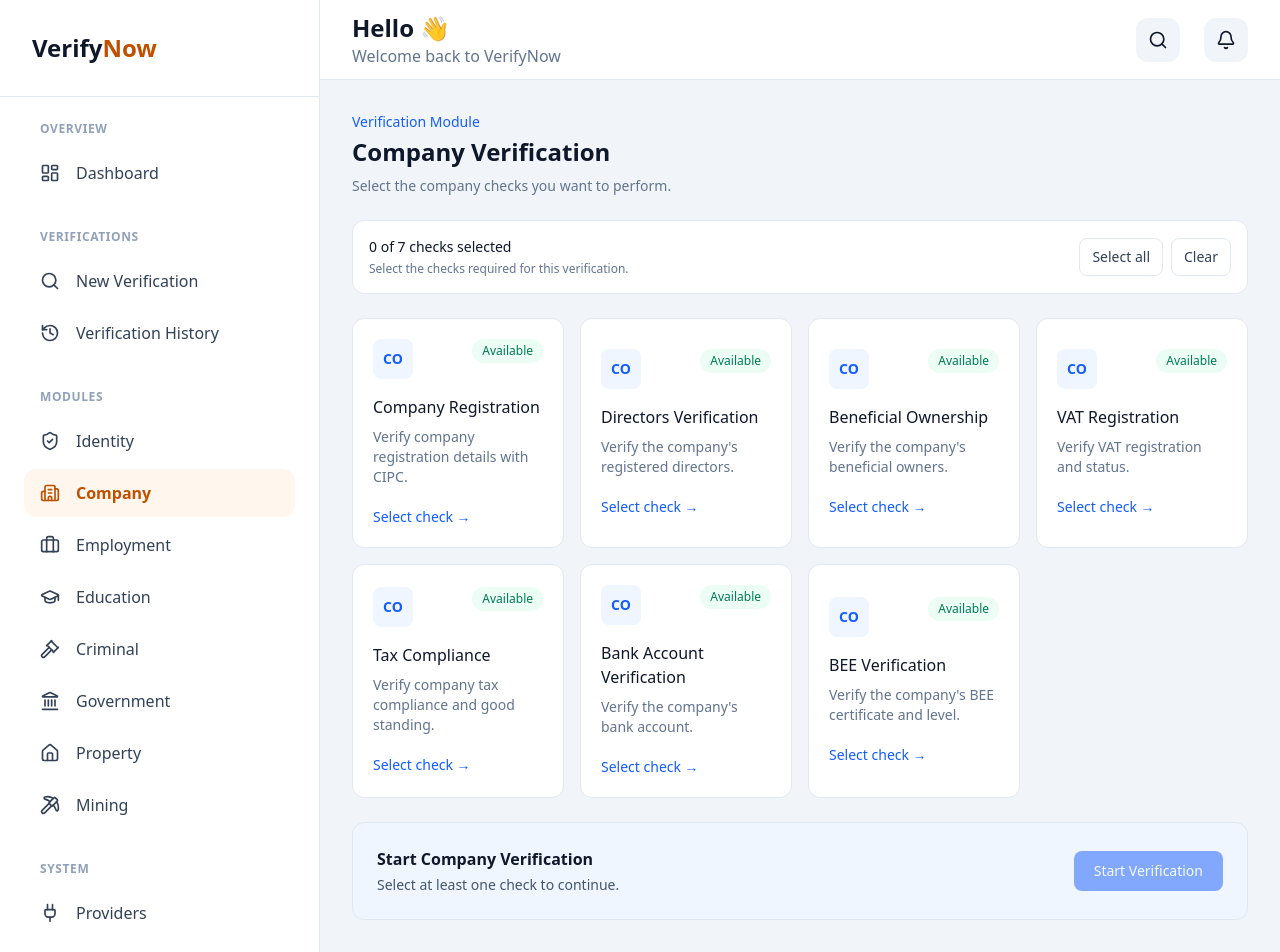
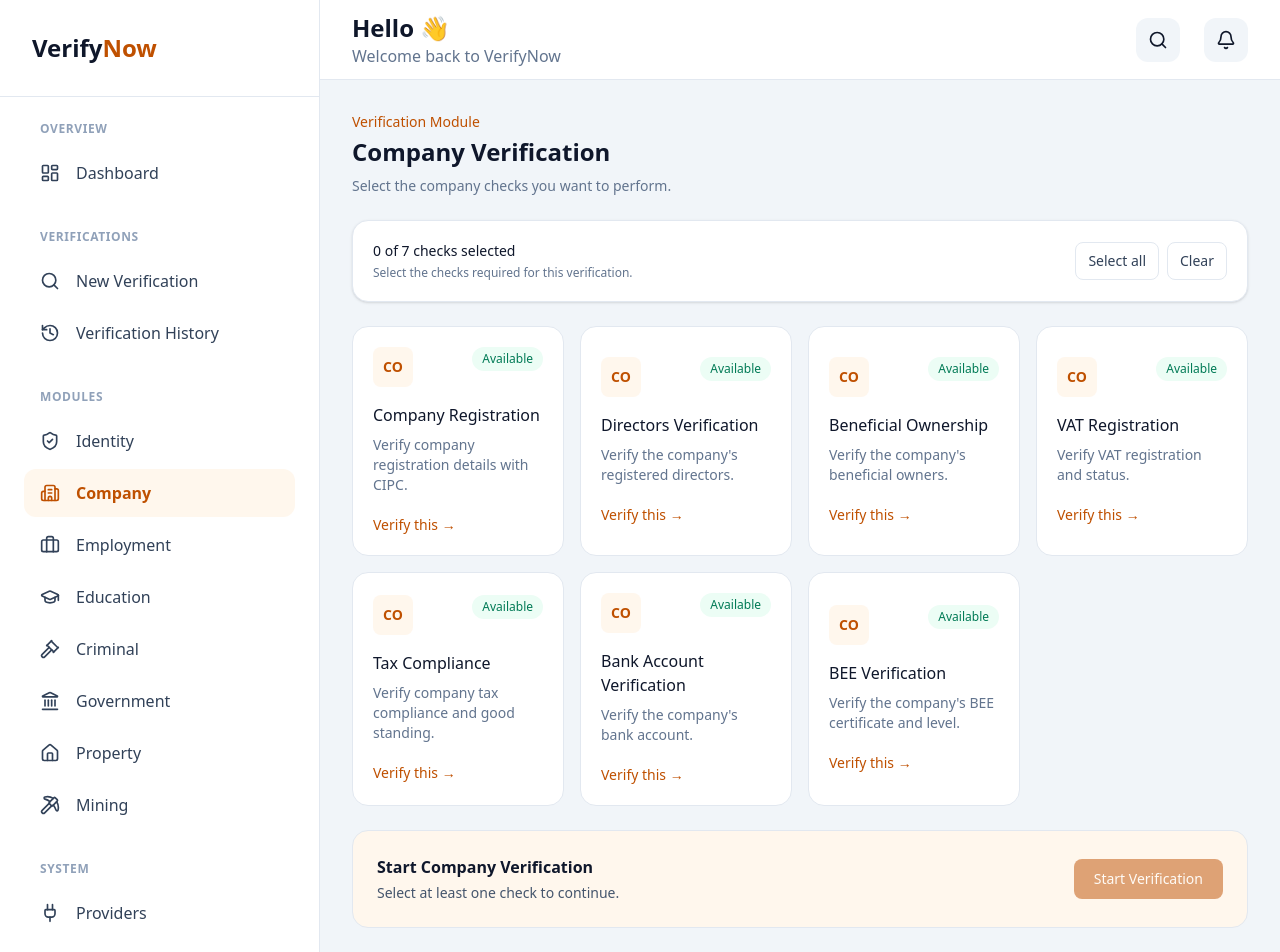
Before and after one commit to Azola-GMNT/Verifynow, a Next.js app: page /modules/company in a window 1280 px wide. Shown: the top 952 px of the page. Built offline with nearby package versions, Linux system fonts and the light colour scheme; no server answers.

Commit message:
Align verification module styling

```diff
--- a/src/app/(app)/modules/company/page.tsx
+++ b/src/app/(app)/modules/company/page.tsx
@@ -72,7 +72,7 @@
 
         {/* Header */}
         <div>
-          <p className="text-sm font-medium text-blue-600">
+          <p className="text-sm font-medium text-[#BF5000]">
             Verification Module
           </p>
 
@@ -86,7 +86,7 @@
         </div>
 
         {/* Selection toolbar */}
-        <div className="mt-6 flex flex-col justify-between gap-3 rounded-xl border border-slate-200 bg-white p-4 sm:flex-row sm:items-center">
+        <div className="mt-6 flex flex-col justify-between gap-3 rounded-2xl border border-slate-200 bg-white p-5 shadow-sm sm:flex-row sm:items-center">
           <div>
             <p className="text-sm font-medium text-slate-900">
               {selectedChecks.length} of {companyChecks.length} checks selected
@@ -101,7 +101,7 @@
             <button
               type="button"
               onClick={selectAll}
-              className="rounded-lg border border-slate-200 px-3 py-2 text-sm font-medium text-slate-700 hover:bg-slate-50"
+              className="rounded-lg border border-slate-200 px-3 py-2 text-sm font-medium text-slate-700 transition hover:border-[#BF5000] hover:bg-orange-50"
             >
               Select all
             </button>
@@ -109,7 +109,7 @@
             <button
               type="button"
               onClick={clearAll}
-              className="rounded-lg border border-slate-200 px-3 py-2 text-sm font-medium text-slate-700 hover:bg-slate-50"
+              className="rounded-lg border border-slate-200 px-3 py-2 text-sm font-medium text-slate-700 transition hover:border-[#BF5000] hover:bg-orange-50"
             >
               Clear
             </button>
@@ -126,18 +126,18 @@
                 key={check.id}
                 type="button"
                 onClick={() => toggleCheck(check.id)}
-                className={`rounded-xl border p-5 text-left transition ${
+                className={`rounded-2xl border p-5 text-left transition ${
                   selected
-                    ? "border-blue-500 bg-blue-50 ring-1 ring-blue-500"
-                    : "border-slate-200 bg-white hover:border-blue-300 hover:shadow-sm"
+                    ? "border-[#BF5000] bg-orange-50 ring-1 ring-[#BF5000]"
+                    : "border-slate-200 bg-white hover:border-[#BF5000] hover:shadow-sm"
                 }`}
               >
                 <div className="flex items-start justify-between">
                   <div
                     className={`flex h-10 w-10 items-center justify-center rounded-lg text-sm font-semibold ${
                       selected
-                        ? "bg-blue-600 text-white"
-                        : "bg-blue-50 text-blue-600"
+                        ? "bg-[#BF5000] text-white"
+                        : "bg-orange-50 text-[#BF5000]"
                     }`}
                   >
                     CO
@@ -146,7 +146,7 @@
                   <span
                     className={`rounded-full px-2.5 py-1 text-xs font-medium ${
                       selected
-                        ? "bg-blue-100 text-blue-700"
+                        ? "bg-orange-100 text-[#BF5000]"
                         : "bg-emerald-50 text-emerald-700"
                     }`}
                   >
@@ -162,8 +162,8 @@
                   {check.description}
                 </p>
 
-                <div className="mt-5 text-sm font-medium text-blue-600">
-                  {selected ? "Remove check" : "Select check"} →
+                <div className="mt-5 text-sm font-medium text-[#BF5000]">
+                  {selected ? "Remove check" : "Verify this"} →
                 </div>
               </button>
             );
@@ -171,7 +171,7 @@
         </div>
 
         {/* Start */}
-        <div className="mt-6 rounded-xl border border-blue-100 bg-blue-50 p-6">
+        <div className="mt-6 rounded-2xl border border-orange-100 bg-orange-50 p-6">
           <div className="flex flex-col justify-between gap-4 md:flex-row md:items-center">
             <div>
               <h2 className="font-semibold text-slate-900">
@@ -191,7 +191,7 @@
               type="button"
               disabled={selectedChecks.length === 0}
               onClick={startVerification}
-              className="rounded-lg bg-blue-600 px-5 py-2.5 text-sm font-medium text-white hover:bg-blue-700 disabled:cursor-not-allowed disabled:opacity-50"
+              className="rounded-lg bg-[#BF5000] px-5 py-2.5 text-sm font-medium text-white transition hover:bg-[#A84400] disabled:cursor-not-allowed disabled:opacity-50"
             >
               Start Verification
             </button>
--- a/src/app/(app)/modules/criminal/page.tsx
+++ b/src/app/(app)/modules/criminal/page.tsx
@@ -55,7 +55,7 @@
     <DashboardLayout>
       <div className="mx-auto max-w-7xl">
         <div>
-          <p className="text-sm font-medium text-blue-600">
+          <p className="text-sm font-medium text-[#BF5000]">
             Verification Module
           </p>
 
@@ -68,7 +68,7 @@
           </p>
         </div>
 
-        <div className="mt-6 flex flex-col justify-between gap-3 rounded-xl border border-slate-200 bg-white p-4 sm:flex-row sm:items-center">
+        <div className="mt-6 flex flex-col justify-between gap-3 rounded-2xl border border-slate-200 bg-white p-5 shadow-sm sm:flex-row sm:items-center">
           <div>
             <p className="text-sm font-medium text-slate-900">
               {selectedChecks.length} of {criminalChecks.length} checks selected
@@ -107,18 +107,18 @@
                 key={check.id}
                 type="button"
                 onClick={() => toggleCheck(check.id)}
-                className={`rounded-xl border p-5 text-left transition ${
+                className={`rounded-2xl border p-5 text-left transition ${
                   selected
-                    ? "border-blue-500 bg-blue-50 ring-1 ring-blue-500"
-                    : "border-slate-200 bg-white hover:border-blue-300 hover:shadow-sm"
+                    ? "border-[#BF5000] bg-orange-50 ring-1 ring-[#BF5000]"
+                    : "border-slate-200 bg-white hover:border-[#BF5000] hover:shadow-sm"
                 }`}
               >
                 <div className="flex items-start justify-between">
                   <div
                     className={`flex h-10 w-10 items-center justify-center rounded-lg text-sm font-semibold ${
                       selected
-                        ? "bg-blue-600 text-white"
-                        : "bg-blue-50 text-blue-600"
+                        ? "bg-[#BF5000] text-white"
+                        : "bg-blue-50 text-[#BF5000]"
                     }`}
                   >
                     CR
@@ -127,7 +127,7 @@
                   <span
                     className={`rounded-full px-2.5 py-1 text-xs font-medium ${
                       selected
-                        ? "bg-blue-100 text-blue-700"
+                        ? "bg-orange-100 text-[#BF5000]"
                         : "bg-emerald-50 text-emerald-700"
                     }`}
                   >
@@ -143,15 +143,15 @@
                   {check.description}
                 </p>
 
-                <div className="mt-5 text-sm font-medium text-blue-600">
-                  {selected ? "Remove check" : "Select check"} →
+                <div className="mt-5 text-sm font-medium text-[#BF5000]">
+                  {selected ? "Remove check" : "Verify this"} →
                 </div>
               </button>
             );
           })}
         </div>
 
-        <div className="mt-6 rounded-xl border border-blue-100 bg-blue-50 p-6">
+        <div className="mt-6 rounded-2xl border border-orange-100 bg-orange-50 p-6">
           <div className="flex flex-col justify-between gap-4 md:flex-row md:items-center">
             <div>
               <h2 className="font-semibold text-slate-900">
@@ -171,7 +171,7 @@
               type="button"
               disabled={selectedChecks.length === 0}
               onClick={startVerification}
-              className="rounded-lg bg-blue-600 px-5 py-2.5 text-sm font-medium text-white hover:bg-blue-700 disabled:cursor-not-allowed disabled:opacity-50"
+              className="rounded-lg bg-[#BF5000] px-5 py-2.5 text-sm font-medium text-white transition hover:bg-[#A84400] disabled:cursor-not-allowed disabled:opacity-50"
             >
               Start Verification
             </button>
```
